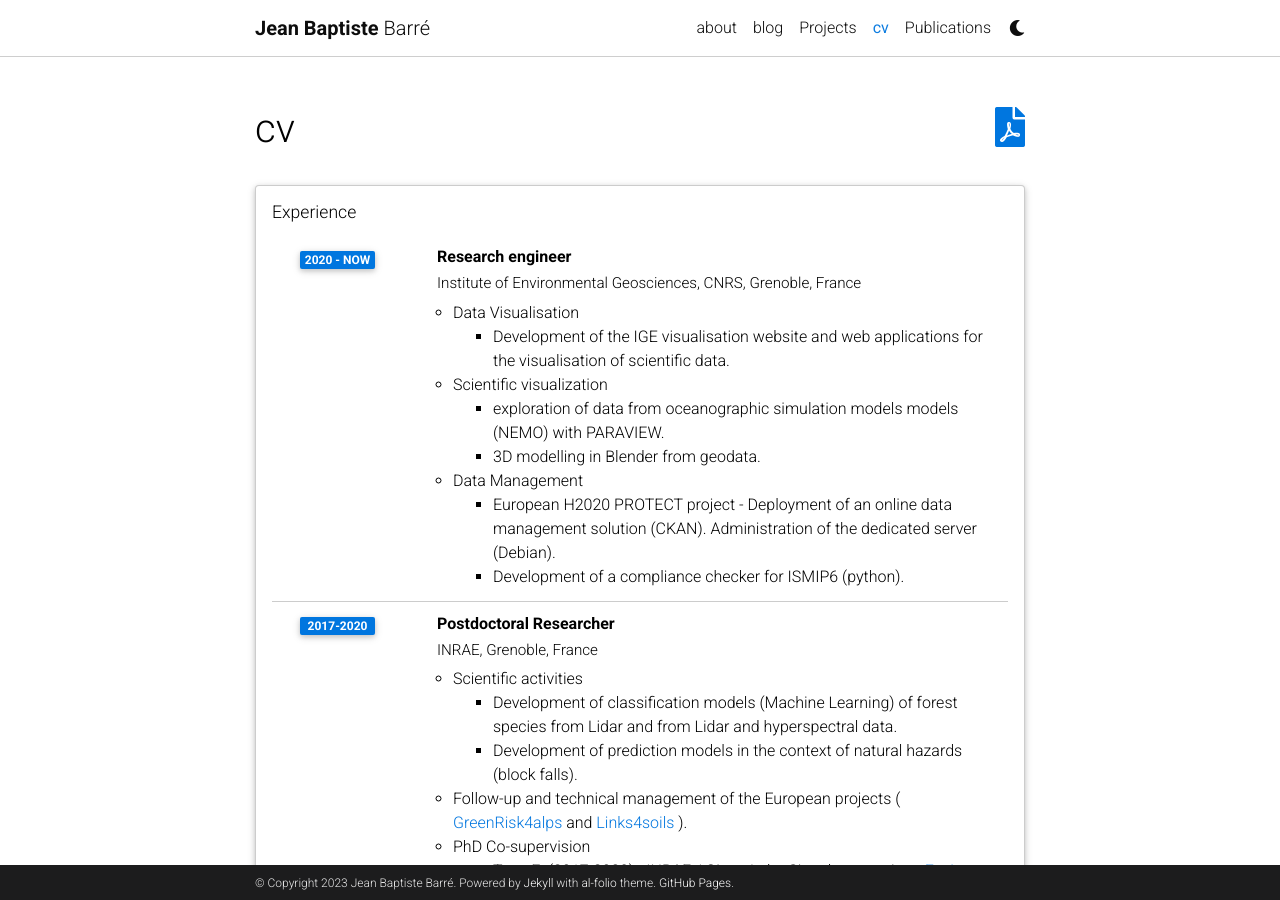
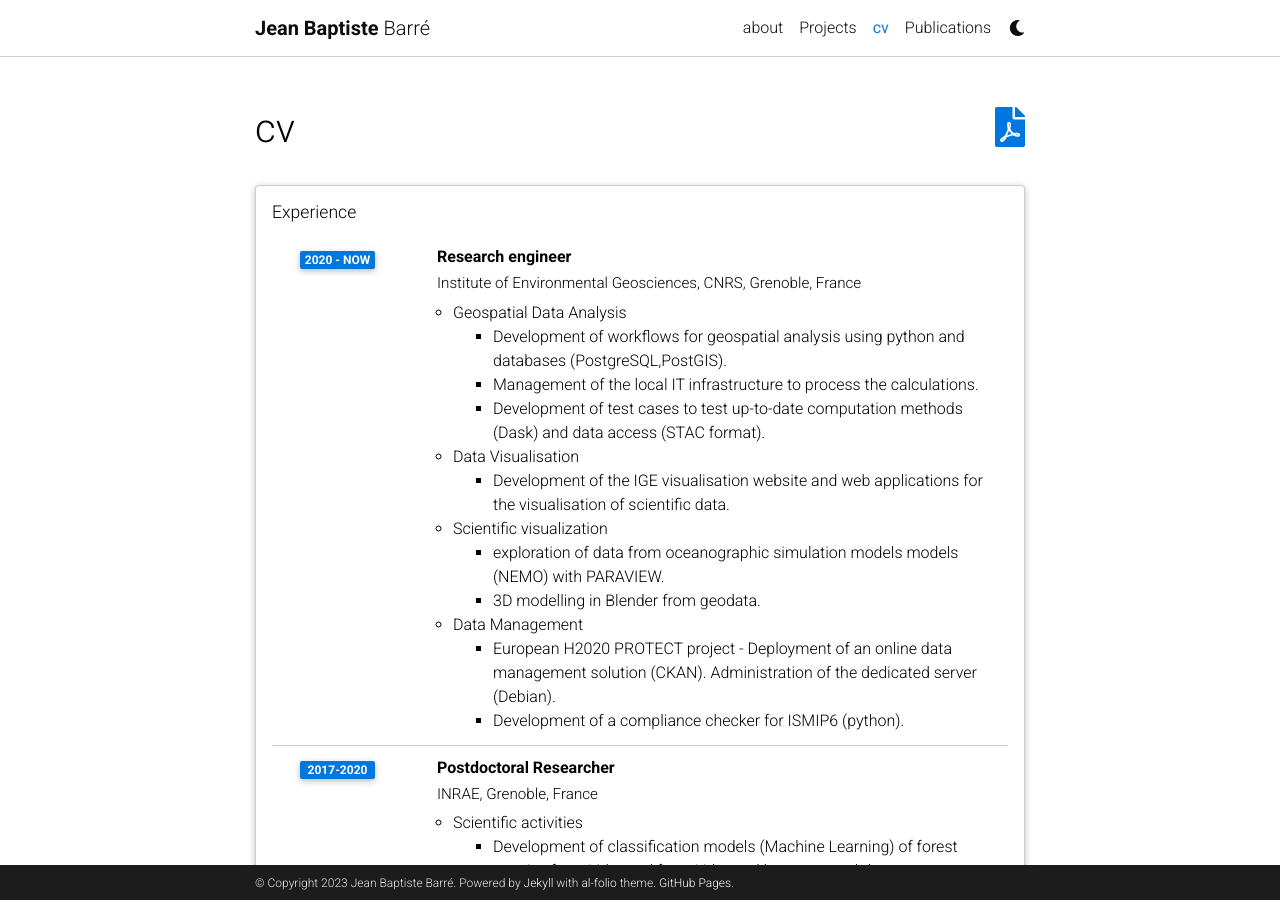
Before and after one commit to jbbarre/jbbarre.github.io, a Jekyll site: the page built from _pages/cv.md, in a window 1280 px wide and 900 px high. Built offline with Jekyll 4.4.1, drawn with Linux system fonts in a browser that asks for light colours; full-size pictures stand in for the smaller copies a plugin makes; comment, search, counter and statistics services are not loaded; a style sheet for code colours, icons or effects is not loaded; some of the changed text lies outside the part shown.

Commit message:
update dv

```diff
--- a/_config.yml
+++ b/_config.yml
@@ -114,7 +114,7 @@ bing_site_verification:  # out your bing-site-verification ID (Bing Webmaster)
 # -----------------------------------------------------------------------------
 
 blog_name:  # blog_name will be displayed in your blog page
-blog_nav_title: blog # your blog must have a title for it to be displayed in the nav bar
+blog_nav_title: #blog # your blog must have a title for it to be displayed in the nav bar
 blog_description: a simple whitespace theme for academics
 permalink: /blog/:year/:title/
 
--- a/_data/cv.yml
+++ b/_data/cv.yml
@@ -5,6 +5,12 @@
       institution: Institute of Environmental Geosciences, CNRS, Grenoble, France
       year: 2020 - now
       description:
+        - title: Geospatial Data Analysis
+          contents:
+          - Development of workflows for geospatial analysis using python and databases (PostgreSQL,PostGIS).
+          - Management of the local IT infrastructure to process the calculations.
+          - Development of test cases to test up-to-date computation methods (Dask) and data access (STAC format).
+
         - title: Data Visualisation
           contents:
             - Development of the IGE visualisation website and web applications for the visualisation of scientific data.
@@ -97,11 +103,13 @@
   type: time_table
   contents:
     - title: Languages
-      description: Python, R
+      description: Python, SQL, R
     - title: Database
-      description: PostgreSQL
-    - title: GeoSpatial coding
-      description: Mapbox, Rasterio, Xarray, GDAL/OGR
+      description: PostgreSQL, PostGIS
+    - title: Coding
+      description:
+       - Geospatial Python Stack : Shapely, Pyproj, Fiona, Rasterio, GeoPandas, Xarray, Cython, GDAL/OGR
+       - Version Control: gitHub GitLab
     - title: Remote sensing/GIS
       description: Google Earth Engine (JS and Python APIs), QGIS
     - title: Data Visualisation
```
